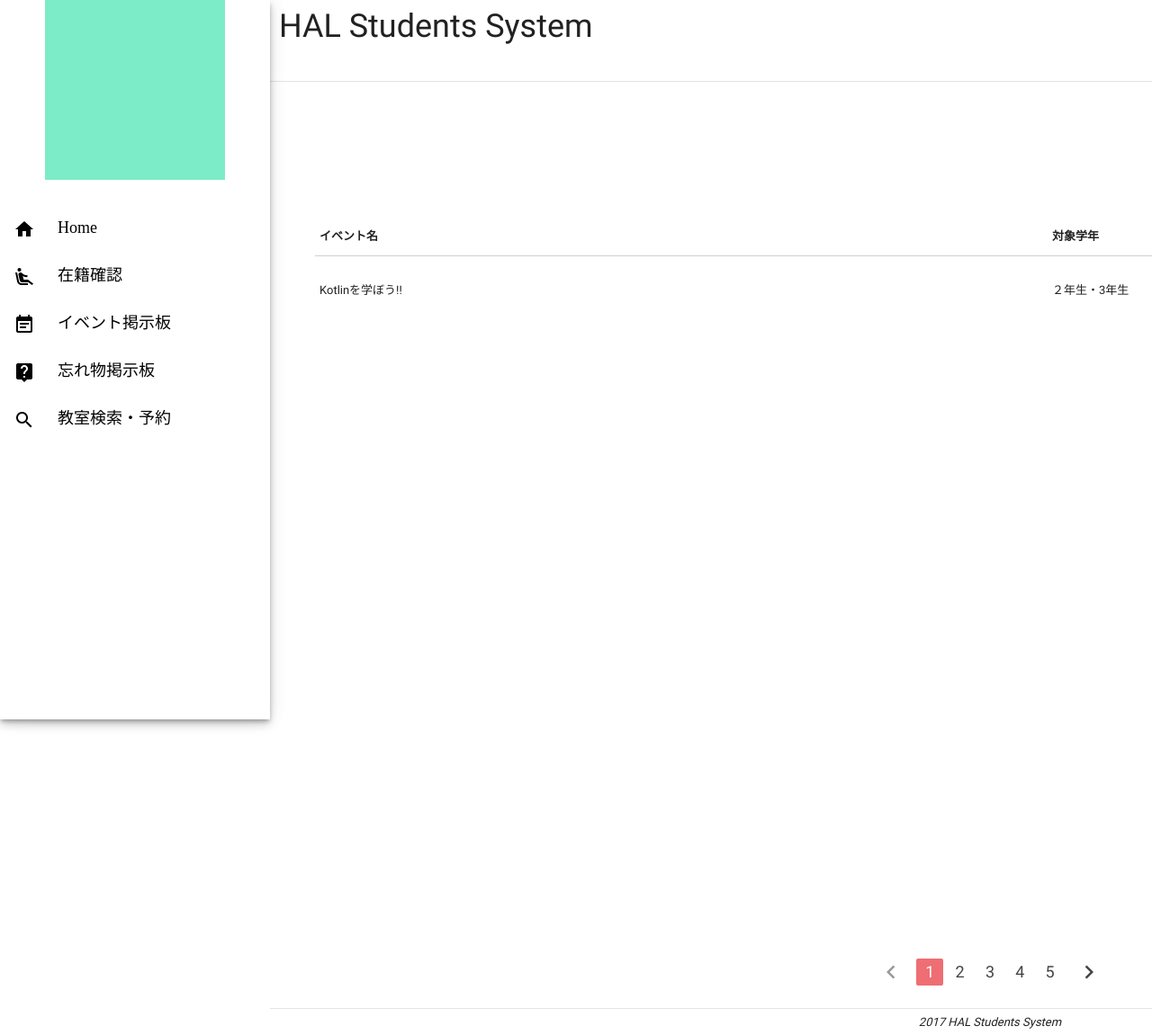
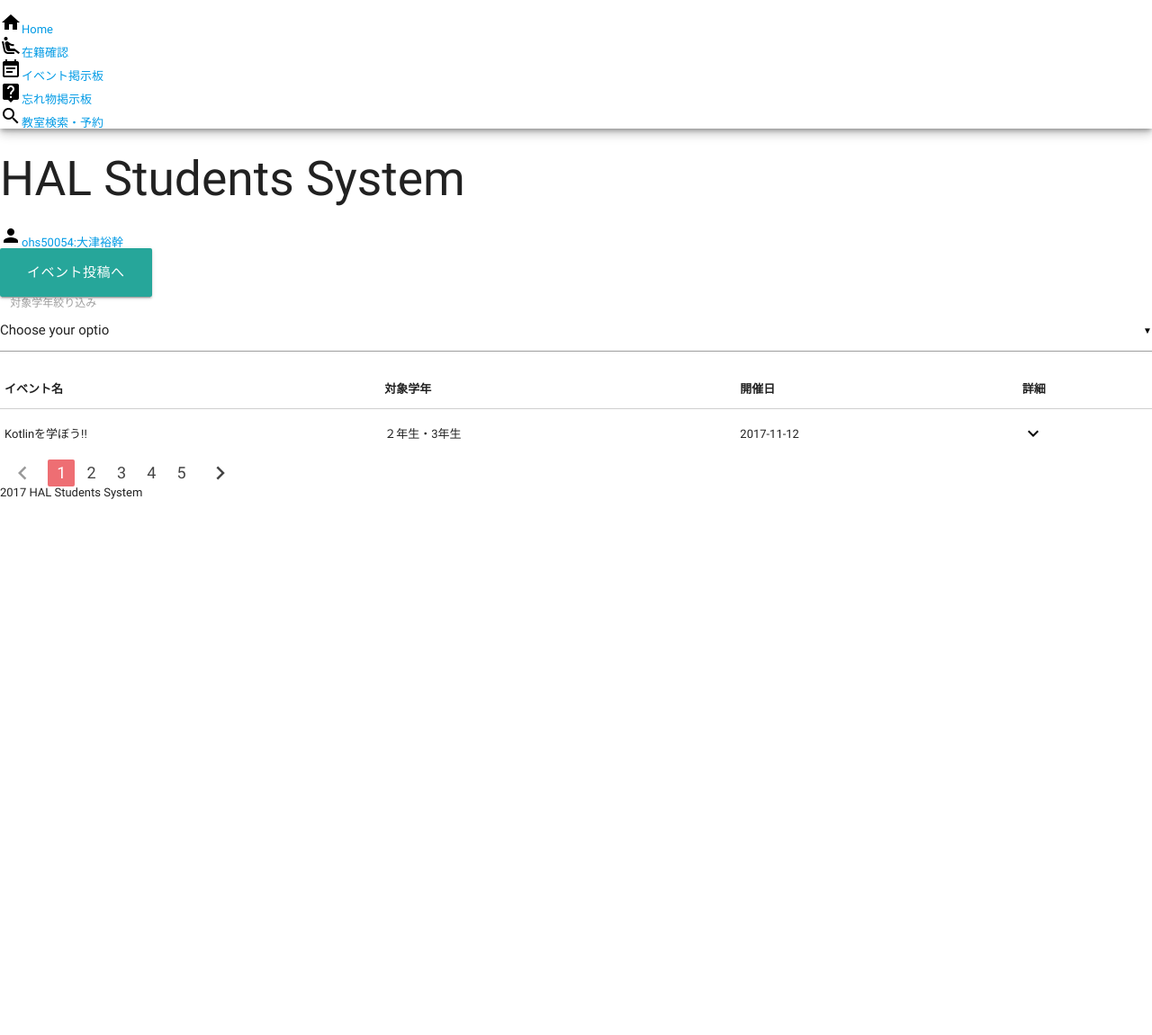
Before and after one commit to hiroki-otsu/HalStidentWorks, a PHP site: page /events.php in a window 1280 px wide; the page is wider, and only the part inside the window is pictured. Shown: that part at 90% size. After the commit the page ends 555 px from the top of that part, so only its background shows below. Run offline with PHP 8.4, Linux system fonts and the light colour scheme.

Commit message:
cssのリンクを修正

```diff
--- a/web/events.php
+++ b/web/events.php
@@ -5,11 +5,9 @@
 <title>HAL学生管理システム|イベント掲示板</title>
 <link type="text/css" rel="stylesheet" href="css/reset/html5reset-1.6.1.css" />
 <link type="text/css" rel="stylesheet" href="css/materialize.min.css"  media="screen,projection"/>
-<link type="text/css" rel="stylesheet" href="css/themes/default.css">
-<link type="text/css" rel="stylesheet" href="css/themes/default.date.css">
 <link type="text/css" rel="stylesheet" href="css/materialize.min.css" />
-<link type="text/css" rel="stylesheet" href="css/desin/desin_format.css" />
-<link type="text/css" rel="stylesheet" href="css/desin/desin_events.css" />
+<link type="text/css" rel="stylesheet" href="css/design/design_format.css" />
+<link type="text/css" rel="stylesheet" href="css/design/design_events.css" />
 <link href="https://fonts.googleapis.com/icon?family=Material+Icons" rel="stylesheet" />
 </head>
 <body>
--- a/web/home.php
+++ b/web/home.php
@@ -6,8 +6,8 @@
 <link type="text/css" rel="stylesheet" href="css/reset/html5reset-1.6.1.css" />
 <link type="text/css" rel="stylesheet" href="css/materialize.min.css"  media="screen,projection"/>
 <link type="text/css" rel="stylesheet" href="css/materialize.min.css" />
-<link type="text/css" rel="stylesheet" href="css/desin/desin_format.css" />
-<link type="text/css" rel="stylesheet" href="css/desin/desin_home.css" />
+<link type="text/css" rel="stylesheet" href="css/design/design_format.css" />
+<link type="text/css" rel="stylesheet" href="css/design/design_home.css" />
 <link href="https://fonts.googleapis.com/icon?family=Material+Icons" rel="stylesheet" />
 </head>
 <body>
```
